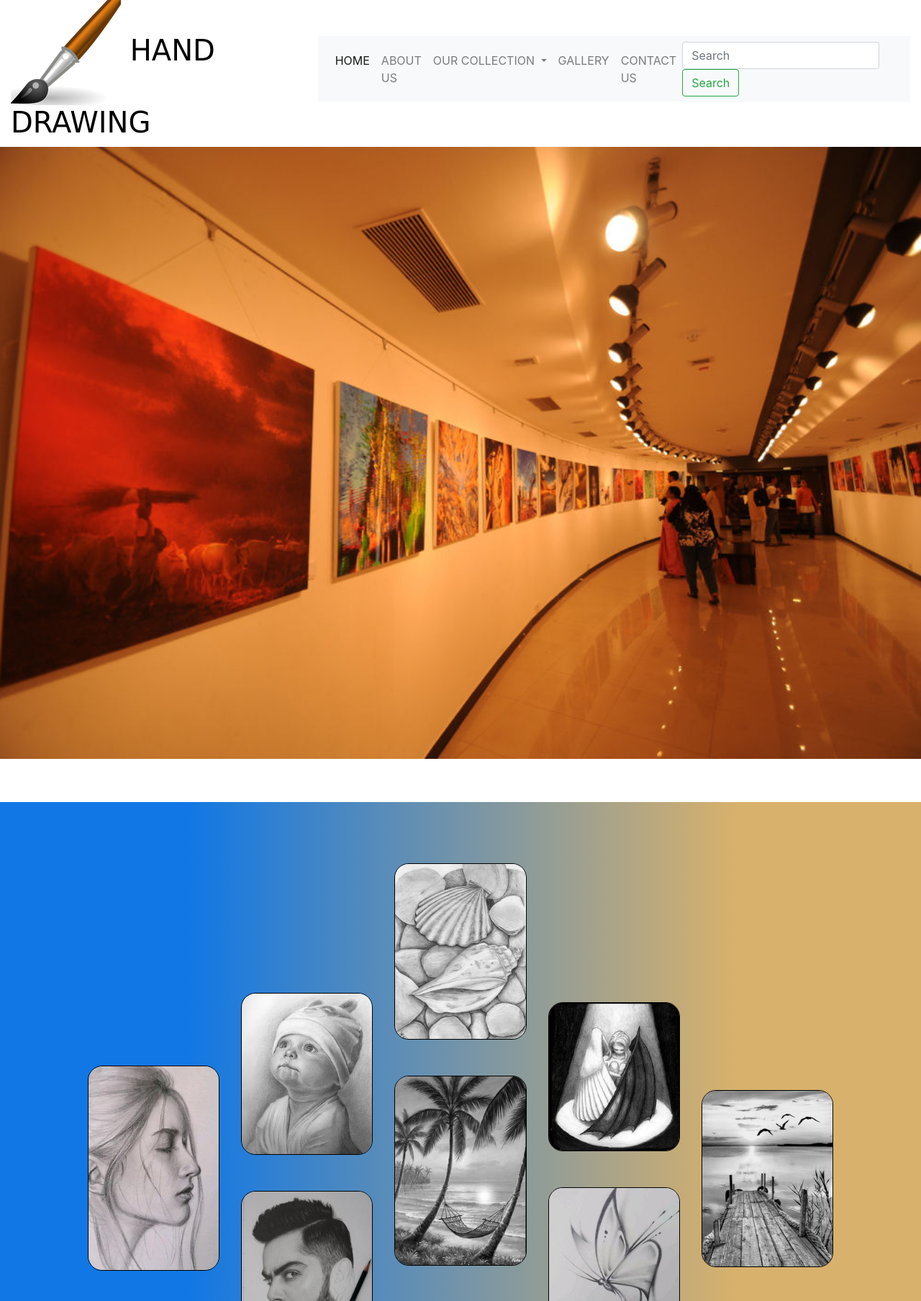
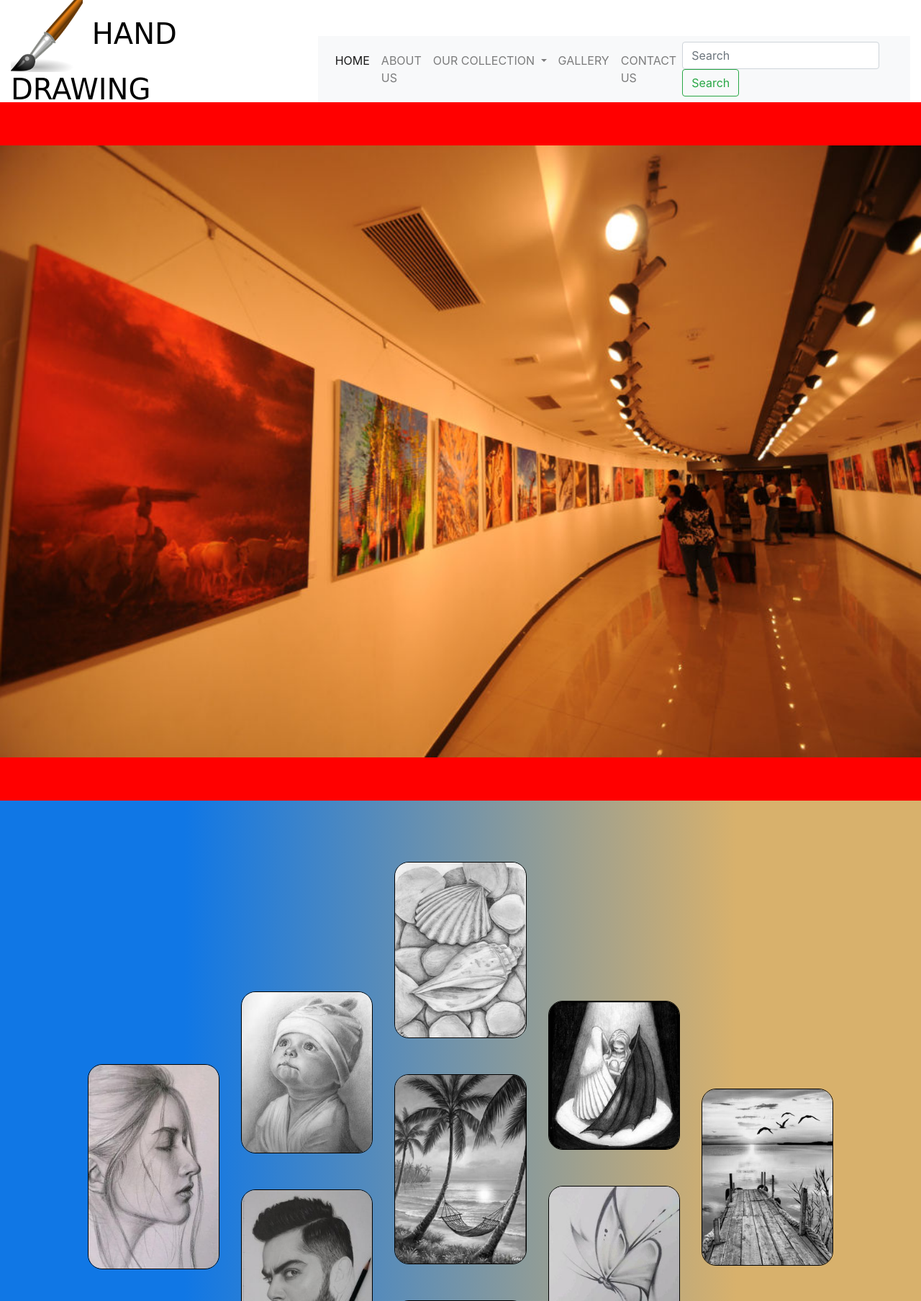
Before and after one commit to anishaku/project3, a PHP site: page /about.html in a window 1280 px wide. Shown: the top 1807 px of the page at 72% size. Run offline with PHP 8.4, Linux system fonts and the light colour scheme; some web fonts are replaced.

Commit message:
test
test

```diff
--- a/style.css
+++ b/style.css
@@ -1,3 +1,7 @@
+body{
+    background: red;
+    margin:0 auto;
+}
 .rarea{
     width:100%;
     background:#343A40;
@@ -13,6 +17,9 @@
 }
 .toparea{
     background:white;
+    position:sticky;
+    top:0;
+    z-index:1000;
 }
 .toparea h1{
     margin-bottom:-50px;
@@ -23,6 +30,10 @@
     font-family: 'Estonia', cursive;
     font-family: 'Fuzzy Bubbles', cursive;
     font-family: 'Pushster', cursive;
+}
+.toparea img{
+    width:100px;
+    height:100px;
 }
 .navbar{
     margin-top:50px;
@@ -47,7 +58,7 @@
     left: 0;
 }
 .slidearea{
-    height:auto;
+    /*height:auto;*/
     background-size:cover;
     position:relative;
 }
```
